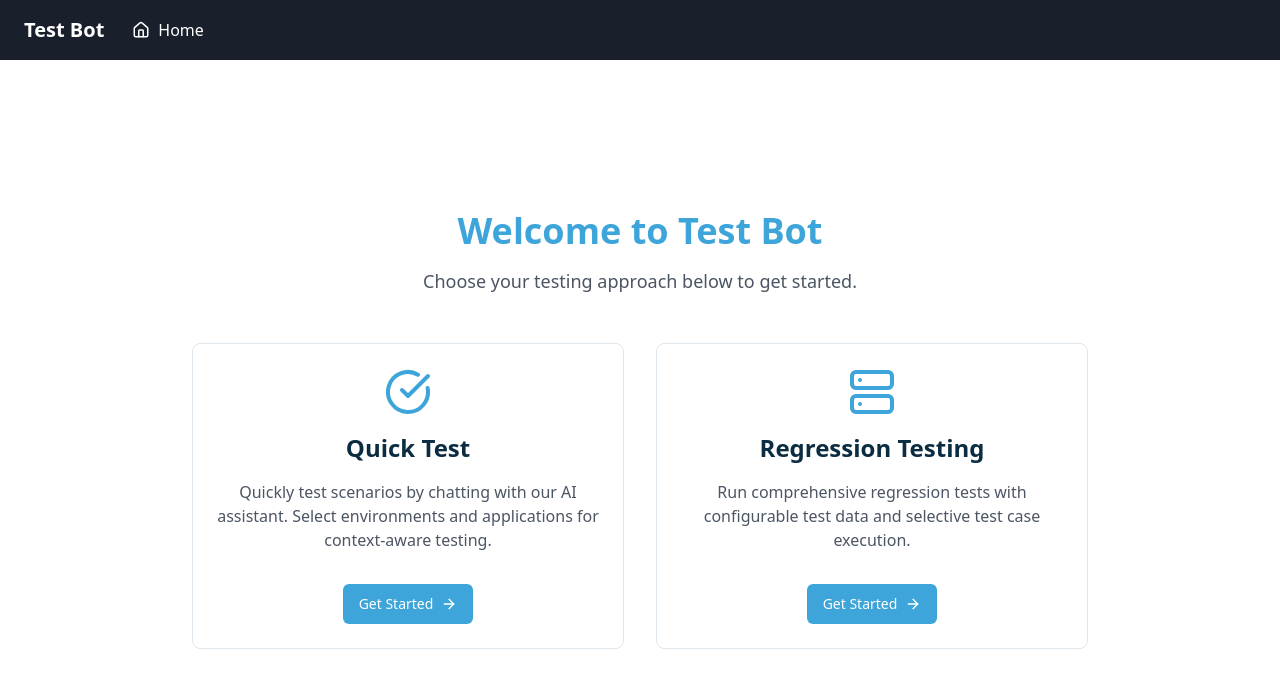
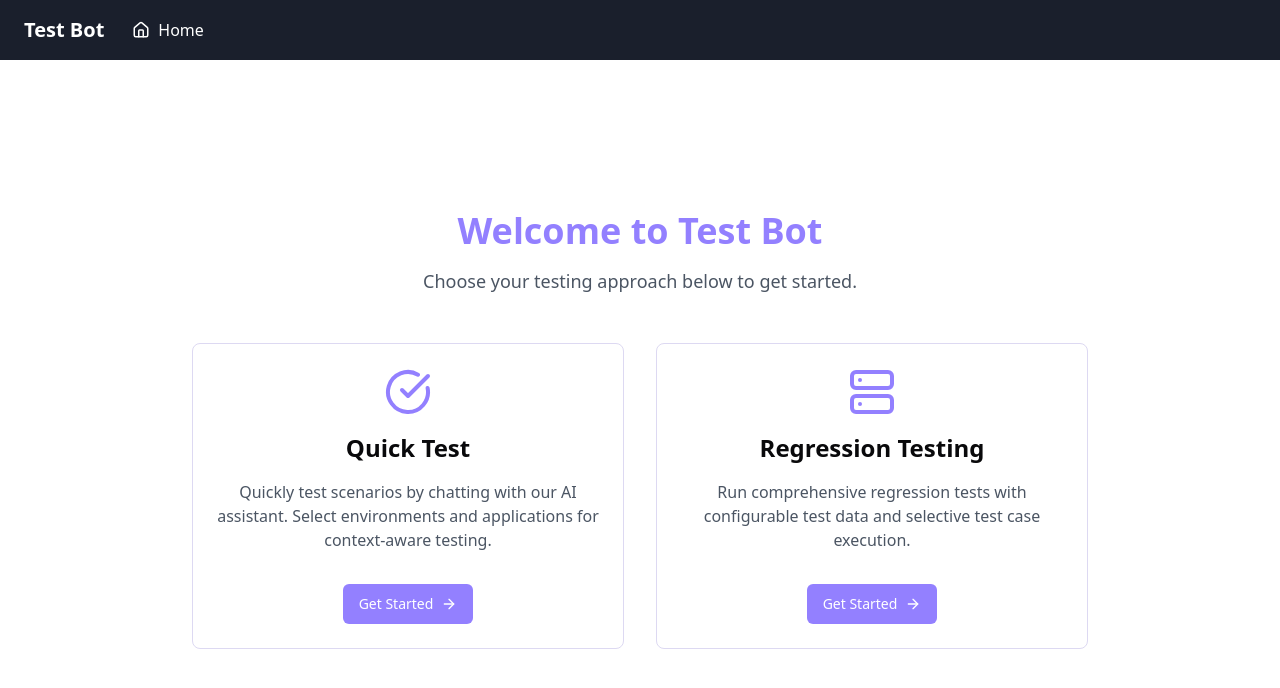
Before and after one commit to SabarigirivasanB/test-bot-app, a React (Vite) app: page / in a window 1280 px wide. Shown: the top 688 px of the page. Built offline with nearby package versions, Linux system fonts and the light colour scheme.

Commit message:
Refactor: Update color palette
Update the primary and secondary colors in the CSS variables.

```diff
--- a/src/index.css
+++ b/src/index.css
@@ -1,4 +1,3 @@
-
 @tailwind base;
 @tailwind components;
 @tailwind utilities;
@@ -6,60 +5,53 @@
 @layer base {
   :root {
     --background: 0 0% 100%;
-    --foreground: 203 70% 15%; /* Dark blue text */
+    --foreground: 240 10% 3.9%;
 
-    /* Blue-based color palette */
-    --primary: 203 70% 45%; /* Main blue #3da5d9 */
-    --primary-foreground: 0 0% 100%; /* White text on primary */
+    /* Updated color palette */
+    --primary: 249 100% 75%; /* #788bff */
+    --primary-foreground: 0 0% 100%;
 
-    --secondary: 203 60% 55%; /* Lighter blue */
-    --secondary-foreground: 0 0% 100%; /* White text on secondary */
+    --secondary: 225 100% 80%; /* #9bb1ff */
+    --secondary-foreground: 0 0% 100%;
 
-    --accent: 203 80% 35%; /* Darker blue */
-    --accent-foreground: 0 0% 100%; /* White text on accent */
+    --accent: 249 100% 65%; /* Slightly darker primary */
+    --accent-foreground: 0 0% 100%;
 
-    --muted: 203 20% 96%; /* Very light blue-gray */
-    --muted-foreground: 203 70% 30%; /* Muted blue text */
+    --muted: 249 50% 95%;
+    --muted-foreground: 249 100% 45%;
 
-    --destructive: 0 84% 60%; /* Keep red for errors */
-    --destructive-foreground: 0 0% 100%; /* White text on destructive */
+    --destructive: 0 84% 60%;
+    --destructive-foreground: 0 0% 100%;
 
-    --border: 203 30% 90%; /* Light blue-gray border */
-    --input: 203 30% 90%; /* Light blue-gray input */
-    --ring: 203 70% 45%; /* Main blue ring */
-
-    /* Additional colors */
-    --blue-primary: 203 70% 45%; /* #3da5d9 */
-    --blue-light: 203 60% 55%; /* Lighter variation */
-    --blue-dark: 203 80% 35%; /* Darker variation */
-    --gray-light: 203 20% 95%; /* Very light blue-tinted gray */
-    --dark-text: 203 70% 15%; /* Dark blue for text */
+    --border: 249 50% 90%;
+    --input: 249 50% 90%;
+    --ring: 249 100% 75%;
 
     --radius: 0.5rem;
   }
 
   .dark {
-    --background: 203 70% 15%; /* Dark blue background */
-    --foreground: 0 0% 100%; /* White text */
+    --background: 240 10% 3.9%;
+    --foreground: 0 0% 98%;
 
-    --primary: 0 0% 100%; /* White primary */
-    --primary-foreground: 203 70% 45%; /* Blue text */
+    --primary: 249 100% 75%; /* #788bff */
+    --primary-foreground: 240 5.9% 10%;
 
-    --secondary: 203 60% 35%; /* Darker blue */
-    --secondary-foreground: 0 0% 100%; /* White text */
+    --secondary: 225 100% 80%; /* #9bb1ff */
+    --secondary-foreground: 0 0% 98%;
 
-    --accent: 203 70% 25%; /* Even darker blue */
-    --accent-foreground: 0 0% 100%; /* White text */
+    --accent: 249 100% 65%;
+    --accent-foreground: 0 0% 98%;
 
-    --muted: 203 70% 20%; /* Dark blue muted */
-    --muted-foreground: 0 0% 80%; /* Light gray text */
+    --muted: 249 50% 15%;
+    --muted-foreground: 249 50% 75%;
 
-    --destructive: 0 84% 50%; /* Darker red */
-    --destructive-foreground: 0 0% 100%; /* White text */
+    --destructive: 0 62.8% 30.6%;
+    --destructive-foreground: 0 0% 98%;
 
-    --border: 203 70% 25%; /* Dark blue border */
-    --input: 203 70% 25%; /* Dark blue input */
-    --ring: 203 60% 55%; /* Lighter blue ring */
+    --border: 249 50% 15%;
+    --input: 249 50% 15%;
+    --ring: 249 100% 75%;
   }
 }
 
--- a/src/pages/Index.tsx
+++ b/src/pages/Index.tsx
@@ -6,33 +6,33 @@ import { ArrowRight, Server, CheckCircle } from "lucide-react";
 const Index = () => {
   return (
     <div className="flex flex-col items-center justify-center h-full p-8 text-center">
-      <h1 className="text-4xl font-bold mb-4 text-[#3da5d9]">Welcome to Test Bot</h1>
+      <h1 className="text-4xl font-bold mb-4 text-primary">Welcome to Test Bot</h1>
       <p className="text-lg text-gray-600 max-w-3xl mb-12">
         Choose your testing approach below to get started.
       </p>
 
       <div className="grid grid-cols-1 md:grid-cols-2 gap-8 max-w-4xl w-full">
         <div className="border rounded-lg p-6 h-full hover:shadow-md transition-shadow bg-white flex flex-col items-center text-center">
-          <CheckCircle size={48} className="text-[#3da5d9] mb-4" />
+          <CheckCircle size={48} className="text-primary mb-4" />
           <h2 className="text-2xl font-semibold mb-4">Quick Test</h2>
           <p className="text-gray-600 mb-8">
             Quickly test scenarios by chatting with our AI assistant. Select environments and applications for context-aware testing.
           </p>
           <Link to="/quick-test" className="mt-auto">
-            <Button className="flex items-center gap-2 bg-[#3da5d9] hover:bg-[#2d8ab8]">
+            <Button className="flex items-center gap-2">
               Get Started <ArrowRight className="h-4 w-4" />
             </Button>
           </Link>
         </div>
 
         <div className="border rounded-lg p-6 h-full hover:shadow-md transition-shadow bg-white flex flex-col items-center text-center">
-          <Server size={48} className="text-[#3da5d9] mb-4" />
+          <Server size={48} className="text-primary mb-4" />
           <h2 className="text-2xl font-semibold mb-4">Regression Testing</h2>
           <p className="text-gray-600 mb-8">
             Run comprehensive regression tests with configurable test data and selective test case execution.
           </p>
           <Link to="/regression" className="mt-auto">
-            <Button className="flex items-center gap-2 bg-[#3da5d9] hover:bg-[#2d8ab8]">
+            <Button className="flex items-center gap-2">
               Get Started <ArrowRight className="h-4 w-4" />
             </Button>
           </Link>
--- a/tailwind.config.ts
+++ b/tailwind.config.ts
@@ -1,4 +1,3 @@
-
 import type { Config } from "tailwindcss";
 
 export default {
@@ -45,7 +44,6 @@ export default {
           DEFAULT: 'hsl(var(--accent))',
           foreground: 'hsl(var(--accent-foreground))'
         },
-        // Custom CFS-inspired color additions
         navy: 'hsl(var(--navy))',
         'bright-blue': 'hsl(var(--bright-blue))',
         'warm-orange': 'hsl(var(--warm-orange))',
```
